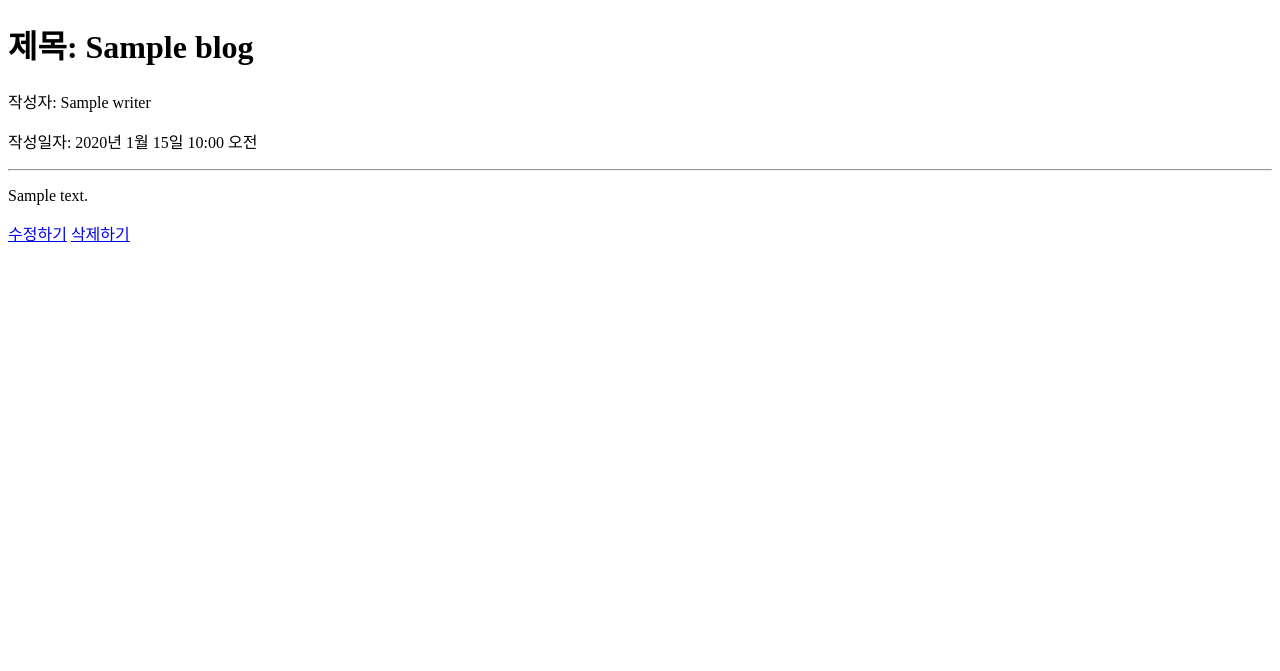
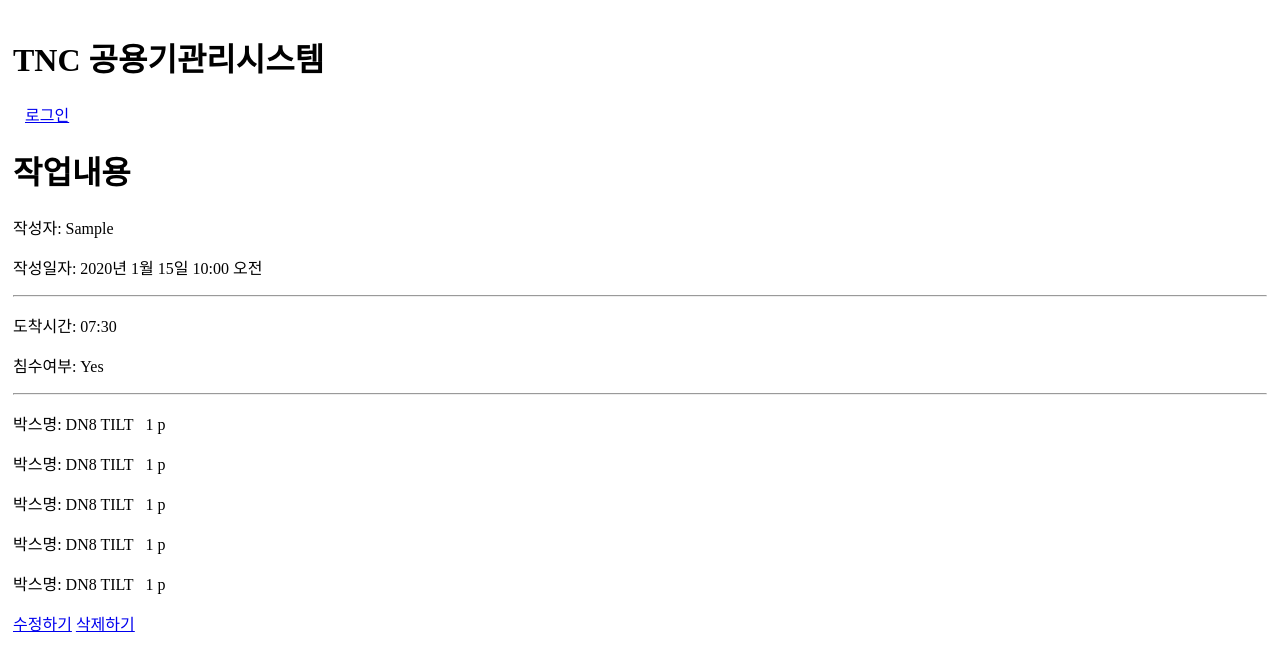
Before and after one commit to kjw6121/djangotncapp, a Django app: template polls/templates/polls/detail.html in a window 1280 px wide. Shown: the top 671 px of the page. Run offline with Django 4.2, Linux system fonts and the light colour scheme; tables that the repository leaves empty hold one stand-in row (values such as "Sample post"); the template is opened without the code that fills it: values that come from a table or form of the project are taken from there, most other values are stand-ins (such as "Sample title", 1, 10 or a date in 2020); data that the repository does not hold is empty.

Commit message:
12.33.333

```diff
--- a/polls/templates/polls/detail.html
+++ b/polls/templates/polls/detail.html
@@ -1,18 +1,27 @@
 <!DOCTYPE html>
-<html lang="en">
-<head>
-    <meta charset="UTF-8">
-    <meta http-equiv="X-UA-Compatible" content="IE=edge">
-    <meta name="viewport" content="width=device-width, initial-scale=1.0">
-    <title>Detail</title>
-</head>
+{% extends 'polls/base.html' %}
+
+{% block content %}
+
 <body>
-    <h1>제목: {{ blog.title }}</h1>
-    <p>작성자: {{ blog.writer }}</p>
-    <p>작성일자: {{ blog.pub_date }}</p>
+    <h1>작업내용</h1>
+    <p>작성자: {{ boxtr.truck }}</p>
+    <p>작성일자: {{ boxtr.pub_date }}</p>
     <hr>
-    <p>{{ blog.body }}</p>
-    <a href="{% url 'polls:edit' blog.id %}">수정하기</a>
-    <a href="{% url 'polls:delete' blog.id %}">삭제하기</a>
+
+    <p>도착시간: {{boxtr.arrival }}</p>
+    <p>침수여부: {{boxtr.wet }}</p>
+    <hr>
+
+    <p>박스명: {{boxtr.box1 }}&nbsp;&nbsp;&nbsp;{{boxtr.box1_qty }}&nbsp;p</p>
+    <p>박스명: {{boxtr.box2 }}&nbsp;&nbsp;&nbsp;{{boxtr.box2_qty }}&nbsp;p</p>
+    <p>박스명: {{boxtr.box3 }}&nbsp;&nbsp;&nbsp;{{boxtr.box3_qty }}&nbsp;p</p>
+    <p>박스명: {{boxtr.box4 }}&nbsp;&nbsp;&nbsp;{{boxtr.box4_qty }}&nbsp;p</p>
+    <p>박스명: {{boxtr.box5 }}&nbsp;&nbsp;&nbsp;{{boxtr.box5_qty }}&nbsp;p</p>
+
+    <a href="{% url 'polls:edit' boxtr.id %}">수정하기</a>
+    <a href="{% url 'polls:delete' boxtr.id %}">삭제하기</a>
 </body>
-</html>
+
+
+{% endblock %}
```
Also changed, not shown: polls/views.py (+2 -7 lines).
